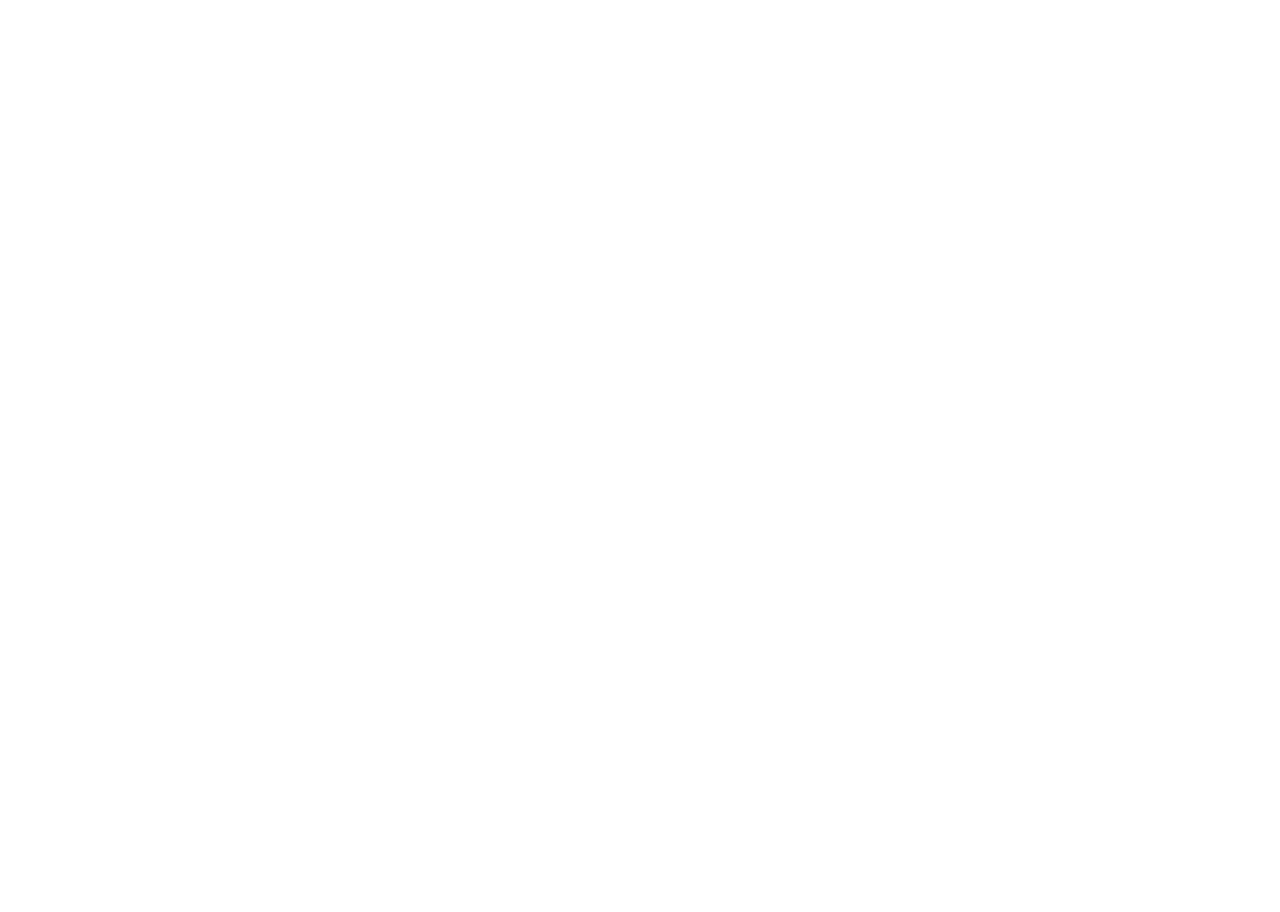
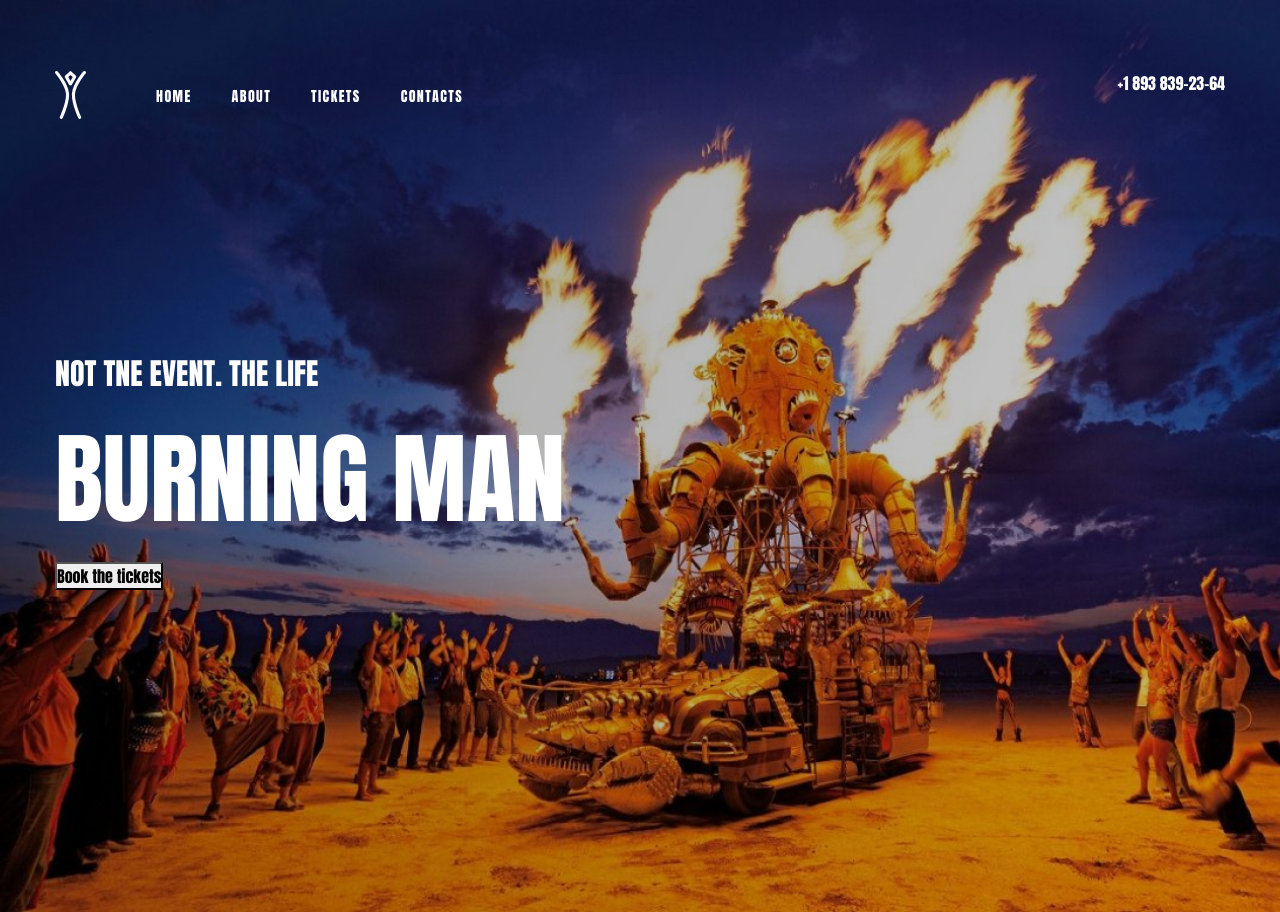
Before and after one commit to Mcsim97/burning_man, a website: page src/index.html in a window 1280 px wide. Before the commit the page ends 800 px from the top, so only its background shows below. Drawn offline with Linux system fonts and the light colour scheme.

Commit message:
promo commit

```diff
--- a/package.json
+++ b/package.json
@@ -23,5 +23,9 @@
         "> 1%",
         "maintained node versions",
         "not dead"
-    ]
+    ],
+    "dependencies": {
+        "audit": "^0.0.6",
+        "fix": "^0.0.6"
+    }
 }
--- a/src/index.html
+++ b/src/index.html
@@ -6,13 +6,48 @@
     <meta http-equiv="X-UA-Compatible" content="IE=edge">
     <meta name="viewport" content="width=device-width, initial-scale=1.0">
     <link rel="stylesheet" href="css/bootstrap-reboot.min.css">
-    <link rel="stylesheet" href="css/fonts.css">
+    <link href="https://fonts.googleapis.com/css2?family=Anton&display=swap" rel="stylesheet">
     <link rel="stylesheet" href="css/style.min.css">
-    <title>testgulpbuild</title>
+    <title>Burning man</title>
 </head>
 
 <body>
-    <script src="js/script.js"></script>
+    <header class="header">
+        <div class="container">
+            <nav class="nav">
+                <ul class="menu">
+                    <a href="#" class="logo">
+                        <img src="icons/logo.svg" alt="logo"></img>
+                    </a>
+                    <li class="menu__item">
+                        <a href="#" class="menu__item__link">Home</a>
+                    </li>
+                    <li class="menu__item">
+                        <a href="#" class="menu__item__link">About</a>
+                    </li>
+                    <li class="menu__item">
+                        <a href="#" class="menu__item__link">Tickets</a>
+                    </li>
+                    <li class="menu__item">
+                        <a href="#" class="menu__item__link">Contacts</a>
+                    </li>
+                </ul>
+                <div class="phone"><a href="tel:+1 893 839-23-64" class="menu__phone">+1 893 839-23-64</a></div>
+            </nav>
+            <section class="promo">
+                <h1 class="promo__title">Not tne event. The life</h1>
+                <h2 class="promo__subtitle">Burning MAN</h2>
+                <button class="promo__button">Book the tickets</button>
+            </section>
+        </div>
+    </header>
+
+
+
+
+
+
+    <script src="js/script.js "></script>
 </body>
 
 </html>
--- a/src/sass/base/_variables.scss
+++ b/src/sass/base/_variables.scss
@@ -0,0 +1,2 @@
+$blackcolor:#000;
+$whitecolor:#FFF;
--- /dev/null
+++ b/src/sass/blocks/_header.scss
@@ -0,0 +1,4 @@
+    .header {
+        background: url('../img/header-bg.jpg') center (center/cover) no-repeat;
+        min-height: 900px;
+    }
--- /dev/null
+++ b/src/sass/blocks/_navbar.scss
@@ -0,0 +1,43 @@
+.nav {
+    padding-top: 71px;
+    display: flex;
+    justify-content: space-between;
+    .menu {
+        position: relative;
+        display: flex;
+        justify-content: space-between;
+        align-items: center;
+        list-style: none;
+        &__phone {
+            color: wheat;
+            color: $whitecolor;
+            text-decoration: none;
+        }
+        .logo {
+            margin-right: 70px;
+        }
+        &__item {
+            margin-right: 40px;
+            &__link {
+                letter-spacing: 0.1em;
+                text-transform: uppercase;
+                font-weight: 400;
+                font-size: 14px;
+                color: $whitecolor;
+                text-decoration: none;
+                &:hover {
+                    color: rgba(255, 255, 255, 0.628);
+                    transition: 0.4;
+                    &:before {
+                        position: absolute;
+                        content: ' ';
+                        background-color: $whitecolor;
+                        height: 2px;
+                        width: 43px;
+                        margin-top: 20px;
+                    }
+                }
+            }
+        }
+    }
+}
--- /dev/null
+++ b/src/sass/blocks/_promo.scss
@@ -0,0 +1,15 @@
+.promo {
+    padding: 216px 0 322px 0;
+    &__title {
+        font-weight: 400;
+        font-size: 30px;
+        text-transform: uppercase;
+        color: $whitecolor;
+    }
+    &__subtitle {
+        font-weight: 400;
+        font-size: 100px;
+        color: $whitecolor;
+        text-transform: uppercase;
+    }
+}
--- a/src/sass/style.scss
+++ b/src/sass/style.scss
@@ -1,10 +1,21 @@
 * {
-    font-family: 'Museo Sans Cyrl', sans-serif;
+    font-family: 'Anton', sans-serif;
+    box-sizing: border-box;
+    margin: 0;
+    padding: 0;
 }
 
 .container {
-    max-width: 950px;
+    max-width: 1170px;
     margin: 0 auto;
 }
 
 @import 'base/variables';
+@import 'base/mixins';
+@import 'base/media';
+
+/* поставить последним */
+
+@import 'blocks/header';
+@import 'blocks/navbar';
+@import 'blocks/promo';
```
Also changed, not shown: src/css/style.min.css, src/icons/logo.svg (added), src/img/header-bg.jpg (added), src/img/img1.jpg (added), src/img/img2.jpg (added), src/img/img3.jpg (added), 1 other file.
